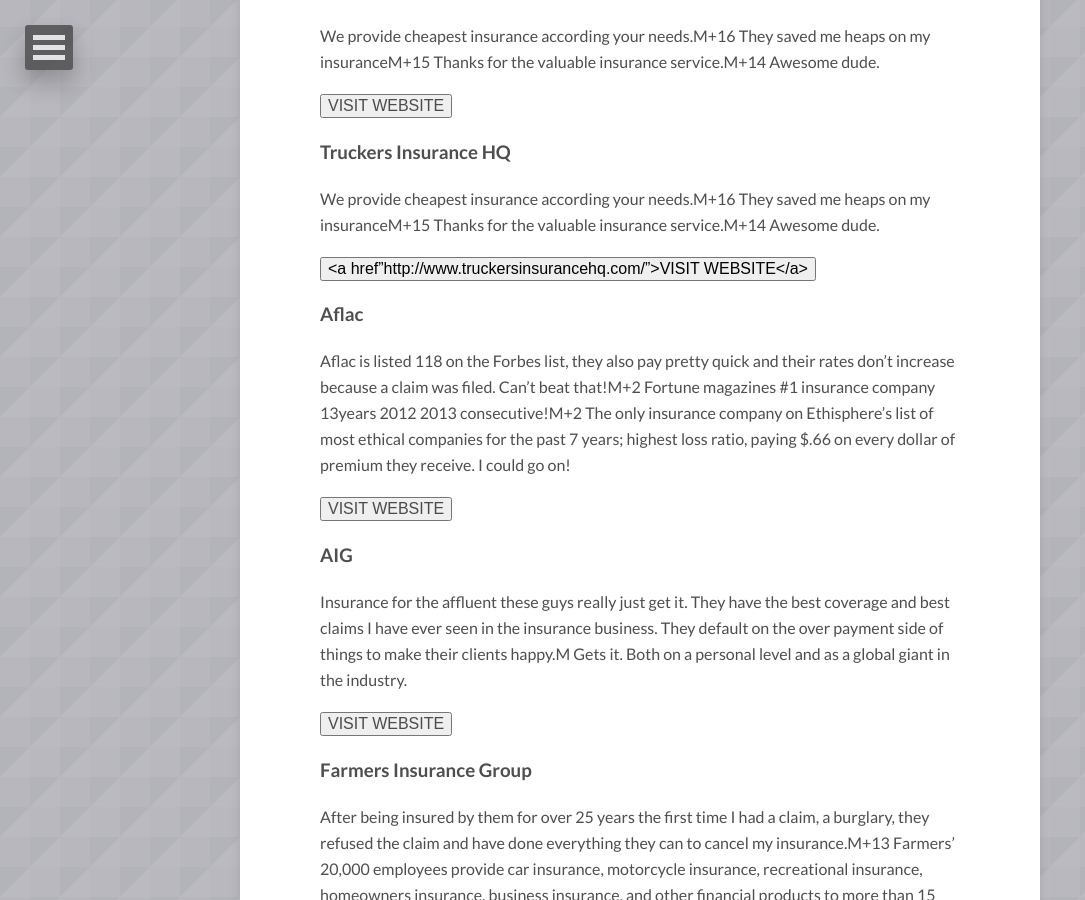
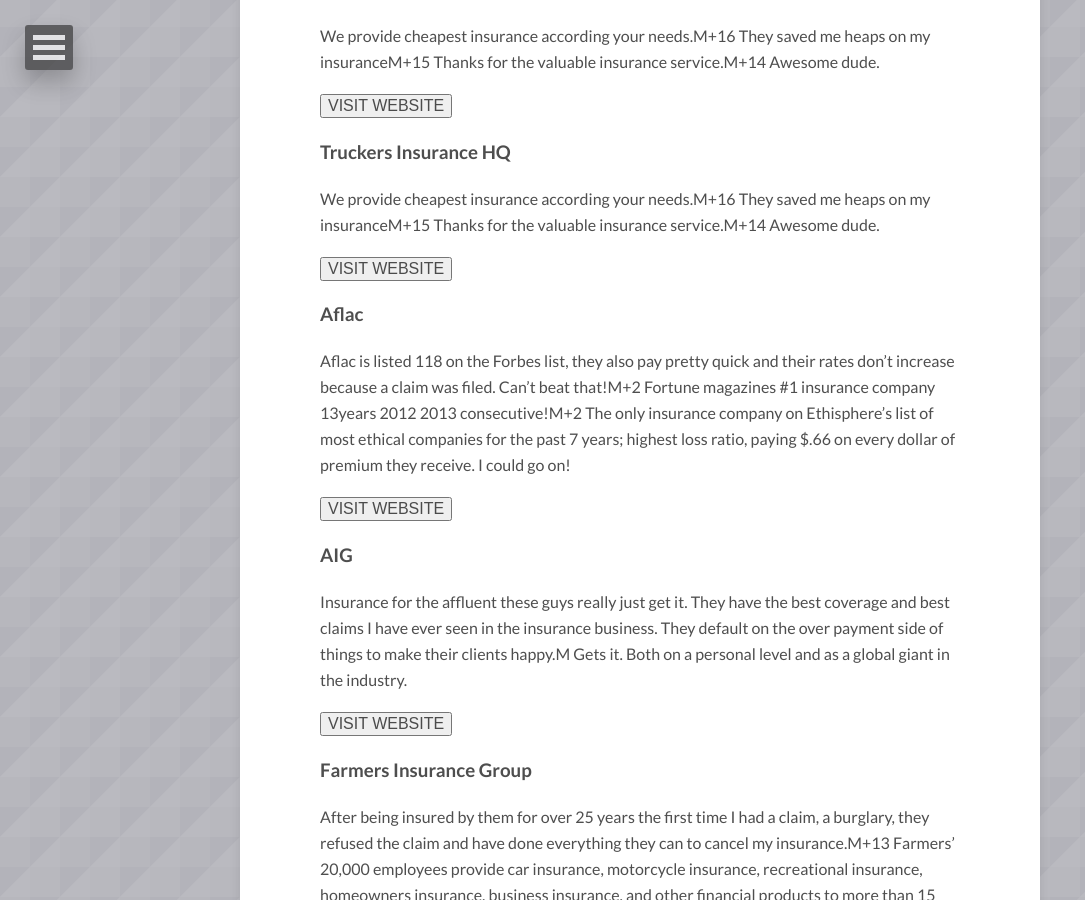
Before and after one commit to vivek1karna/topten, a Jekyll site: the page built from _posts/2013-10-26-background-image.md, in a window 1280 px wide and 900 px high, scrolled down 2343 px. Shown: the whole window, without its empty margins (0-1085 px from the left). Built offline with Jekyll 4.4.1, drawn with Linux system fonts in a browser that asks for light colours; nearby versions of some CDN libraries; comment, search, counter and statistics services are not loaded.

Commit message:
Update 2013-10-26-background-image.md

```diff
--- a/_posts/2013-10-26-background-image.md
+++ b/_posts/2013-10-26-background-image.md
@@ -46,7 +46,7 @@
 
 We provide cheapest insurance according your needs.M+16 They saved me heaps on my insuranceM+15 Thanks for the valuable insurance service.M+14 Awesome dude.
 
-<button><a href"http://www.truckersinsurancehq.com/">VISIT WEBSITE</a></button>
+<button><a href="http://www.truckersinsurancehq.com/">VISIT WEBSITE</a></button>
 
 ### Aflac
 
```
